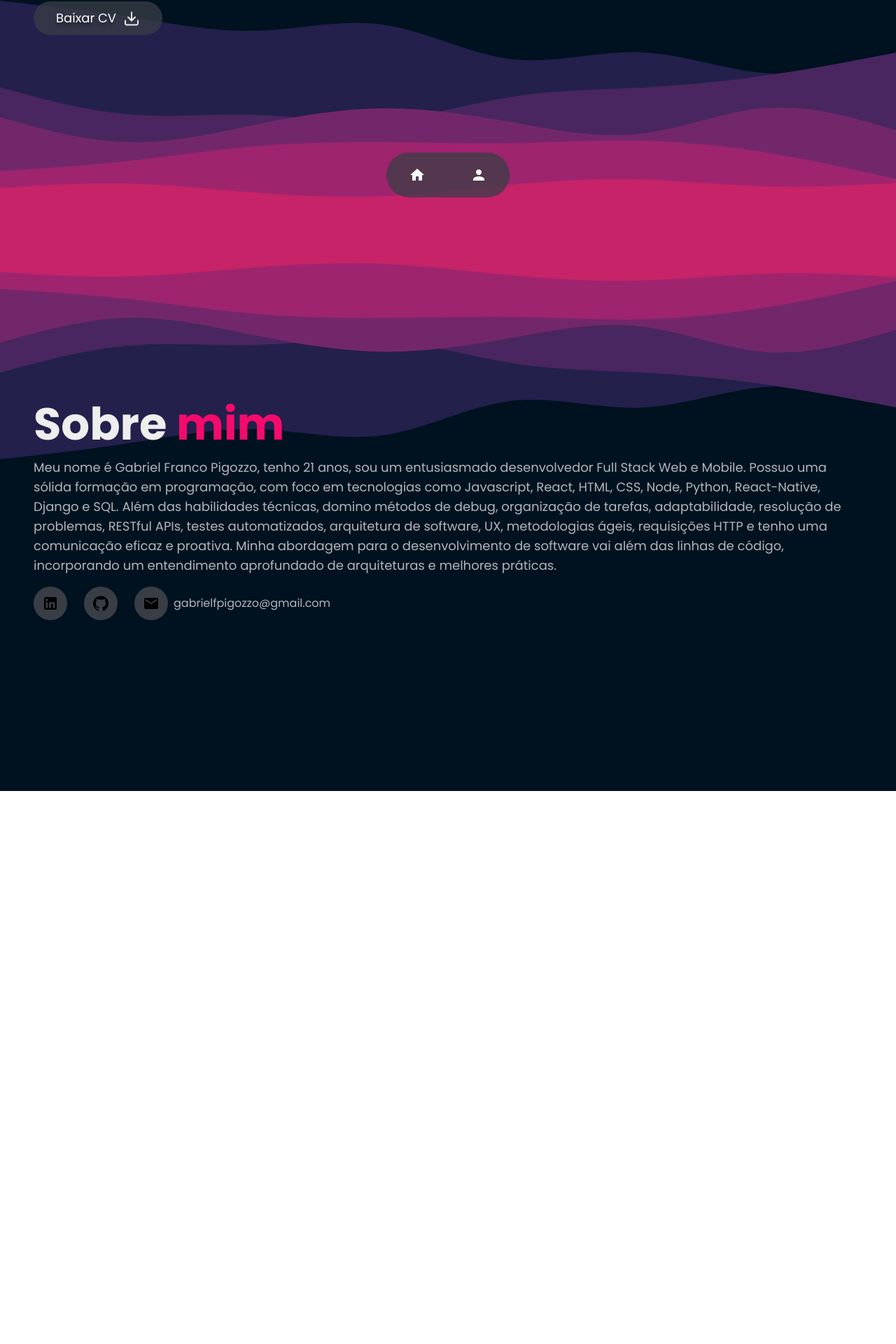
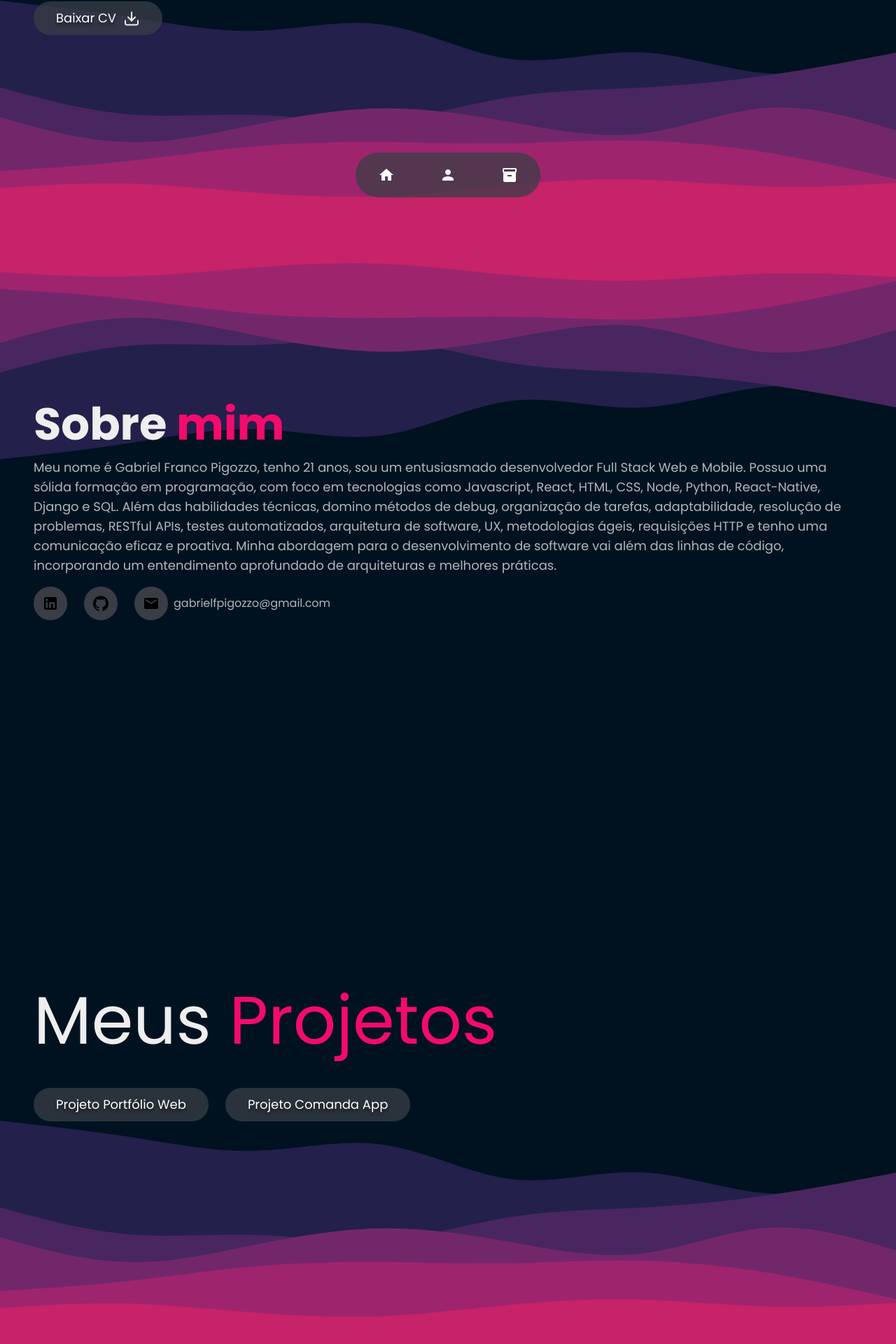
Before and after one commit to lamphead18/Gabriel-Portfolio-2, a React (Create React App) app: page / in a window 1280 px wide. Shown: the part 470-2390 px from the top of the page at 70% size. Before the commit the page ends 1600 px from the top, so only its background shows below. Built offline with nearby package versions, Linux system fonts and the light colour scheme.

Commit message:
adicionada tela de projetos, atualização no titulo e algumas atualizações menores

```diff
--- a/public/index.html
+++ b/public/index.html
@@ -2,7 +2,7 @@
 <html lang="en">
   <head>
     <meta charset="utf-8" />
-    <link rel="icon" href="%PUBLIC_URL%/favicon-32x32.png" />
+    <!-- <link rel="icon" href="%PUBLIC_URL%/favicon-32x32.png" /> -->
     <meta name="viewport" content="width=device-width, initial-scale=1" />
     <meta name="theme-color" content="#000000" />
     <meta
@@ -24,7 +24,7 @@
       work correctly both with client-side routing and a non-root public URL.
       Learn how to configure a non-root public URL by running `npm run build`.
     -->
-    <title>My Portfolio</title>
+    <title>Gabriel Franco Pigozzo</title>
   </head>
   <body>
     <noscript>You need to enable JavaScript to run this app.</noscript>
--- a/src/App.tsx
+++ b/src/App.tsx
@@ -8,6 +8,7 @@ function App() {
       <Hero />
       <About />
       <Menu />
+      <Projects />
     </>
   );
 }
--- a/src/components/Menu.tsx
+++ b/src/components/Menu.tsx
@@ -2,9 +2,7 @@ import { IconButton, Tooltip } from "@mui/material";
 
 import HomeIcon from "@mui/icons-material/Home";
 import PersonIcon from "@mui/icons-material/Person";
-import AppsIcon from "@mui/icons-material/Apps";
-import MailIcon from "@mui/icons-material/Mail";
-
+import InventoryIcon from '@mui/icons-material/Inventory';
 import { Link } from "react-scroll";
 
 const Menu = () => {
@@ -26,6 +24,13 @@ const Menu = () => {
           </IconButton>
         </Tooltip>
       </Link>
+      <Link to="projects" smooth>
+        <Tooltip title="Projetos" placeholder="top" arrow>
+          <IconButton className="group">
+            <InventoryIcon className="text-white group-hover:text-secondary" />
+          </IconButton>
+        </Tooltip>
+      </Link>
     </div>
   )
 };
--- a/src/views/About.tsx
+++ b/src/views/About.tsx
@@ -1,11 +1,6 @@
 import aboutPageImg from "../assets/about-me-page.svg";
 
 import { SocialMediaIcon, Reveal } from "../components";
-
-import { motion } from "framer-motion";
-
-import { fadeIn, scale } from "../utils/variants";
-import { transition } from "../utils/transition";
 
 const About = () => {
   const linkedinUrl = "https://www.linkedin.com/in/gabriel-f-956163131/";
--- a/src/views/Hero.tsx
+++ b/src/views/Hero.tsx
@@ -7,19 +7,13 @@ import { Button } from "../components";
 
 import { Typewriter } from "react-simple-typewriter";
 
-import { motion } from "framer-motion";
-
-import { transition } from "../utils/transition";
-import { fadeIn, scale } from "../utils/variants";
-import { BurstMode } from "@mui/icons-material";
-
 const Hero = () => {
   const [downloadLink, setDownloadLink] = useState("");
 
   useEffect(() => {
     const generateDownloadLink = () => {
       const filePath =
-        "https://drive.google.com/file/d/1HvaJIoDHts65BCyiJQAJVqb7FOFD0aiE/view?usp=sharing";
+        "https://drive.google.com/file/d/16qymUwuB9DjE9omJKEo9F83BvikCV8PV/view";
       const downloadUrl = process.env.PUBLIC_URL + filePath;
       setDownloadLink(downloadUrl);
     };
@@ -61,14 +55,13 @@ const Hero = () => {
             </span>
           </h1>
           <div className="my-12 flex flex-col sm:flex-row items-center gap-6 justify-center xl:justify-start">
-            {/* <Button secondary>Contratar</Button> */}
             <Button
               icon={downloadIcon}
               onClick={() => {
                 if (downloadLink) {
                   const link = document.createElement("a");
                   link.href = downloadLink;
-                  link.download = "CV_Gabriel_Franco_Pigozzo.pdf";
+                  link.download = "Curriculo_Gabriel_Franco_Pigozzo.pdf";
                   link.target = "_blank";
                   link.rel = "noopener noreferrer";
                   link.click();
--- a/src/views/Projects.tsx
+++ b/src/views/Projects.tsx
@@ -1,18 +1,52 @@
-import { useState } from "react";
-
-import projectsPageImg from "../assets/projects-page.svg";
-
-import { Button, Card, Reveal } from "../components";
-
-import { projects } from "../data";
-
-import { motion } from "framer-motion";
-
-import { fadeIn } from "../utils/variants";
-import { transition } from "../utils/transition";
+import React from "react";
+import { Button } from "../components";
+import homePageImg from "../assets/home-page.svg";
+import { GitHub } from "@mui/icons-material";
 
 const Projects = () => {
-  return <div>Projects</div>;
+  return (
+    <div
+      id="projects"
+      className="min-h-screen flex items-center justify-center relative"
+      style={{
+        background: `url(${homePageImg})`,
+        backgroundPosition: "center",
+        backgroundRepeat: "no-repeat",
+        backgroundSize: "cover",
+      }}
+    >
+      <div className="max-w-screen-2xl flex flex-col xl:flex-row xl:justify-between items-center xl:items-start gap-12 w-full py-16 px-12">
+        <div className="w-full xl:w-fit">
+          <h1 className="w-full xl:w-fit text-center xl:text-start text-4xl sm:text-6xl lg:text-8xl font-bolt text-textPrimary upperCase">
+            Meus <span className="text-secondary">Projetos</span>
+          </h1>
+          <div className="my-12 flex flex-col sm:flex-row items-center gap-6 justify-center xl:justify-start">
+            <Button
+              onClick={() => {
+                window.open(
+                  "https://github.com/lamphead18/Gabriel-Portfolio-2.git",
+                  "_blank"
+                );
+              }}
+            >
+              Projeto Portfólio Web
+            </Button>
+            <Button
+
+              onClick={() => {
+                window.open(
+                  "https://github.com/RaimundoNCN/comanda_app.git",
+                  "_blank"
+                );
+              }}
+            >
+              Projeto Comanda App
+            </Button>
+          </div>
+        </div>
+      </div>
+    </div>
+  );
 };
 
 export default Projects;
```
